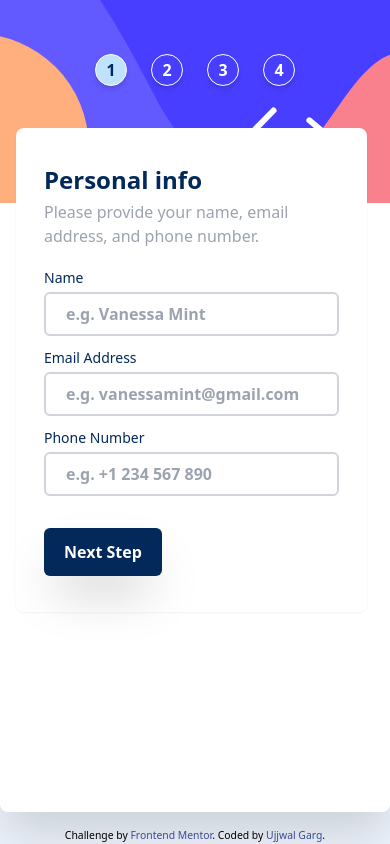
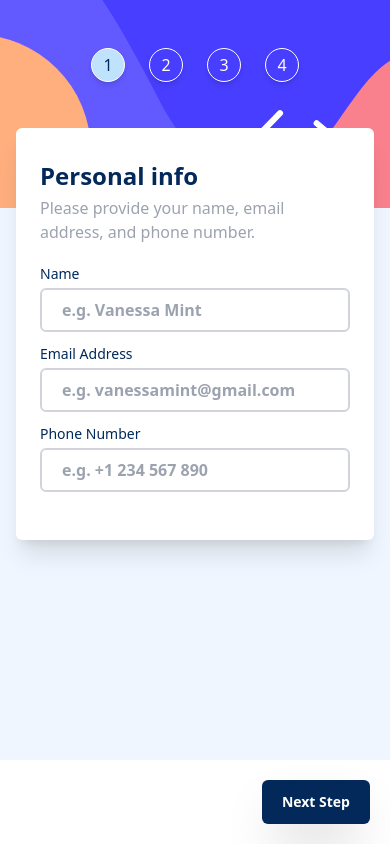
Before and after one commit to gargujjwal/Frontend-Mentors-multi-step-form-solution, a React (Vite) app: page / in a window 390 px wide. Built offline with nearby package versions, Linux system fonts and the light colour scheme; what prettier-plugin-tailwindcss would draw is missing.

Commit message:
update styles for responsive design
Signed-off-by: Ujjwal Garg <ujjwalgarg100204@gmail.com>

```diff
--- a/src/components/App.tsx
+++ b/src/components/App.tsx
@@ -1,5 +1,4 @@
 import { FormEvent, useState } from "react";
-import Attribution from "./Attribution";
 import MultiStepForm from "./MultiStepForm";
 import UserData from "../types/user-data";
 
@@ -43,11 +42,9 @@ function App() {
     }
 
     return (
-        <div
-            className={"flex h-screen flex-col gap-4 bg-magnolia object-cover"}
-        >
-            <div className={"flex-1 xl:px-40 xl:py-20"}>
+        <div className={"h-screen bg-magnolia xl:px-40 xl:py-20"}>
             <MultiStepForm
+                step={0}
                 userData={userData}
                 onStep1Change={step1ChangeHandler}
                 onStep2Change={step2ChangeHandler}
@@ -55,8 +52,6 @@ function App() {
                 onSubmit={formSubmitHandler}
             />
         </div>
-            <Attribution />
-        </div>
     );
 }
 
--- a/src/components/MultiStepForm.tsx
+++ b/src/components/MultiStepForm.tsx
@@ -46,22 +46,17 @@ export default function MultiStepForm(props: MultiStepFormProps): JSX.Element {
         <form
             action={"#"}
             className={
-                "flex h-full w-full rounded-lg drop-shadow-2xl sm:flex-col sm:gap-8 sm:bg-white xl:flex-row xl:p-4"
+                "flex sm:flex-col sm:gap-0 xl:h-full xl:flex-row xl:gap-4 xl:rounded-lg xl:bg-white xl:p-4"
             }
             onSubmit={props.onSubmit}
         >
             <Sidebar currStep={formStep} />
-            <main
-                className={
-                    "rounded-lg bg-white sm:w-[90%] sm:translate-y-32 sm:translate-x-4 sm:px-7 sm:py-9 sm:drop-shadow-sm xl:flex xl:flex-1 xl:translate-x-0 xl:translate-y-0 xl:flex-col xl:justify-between xl:py-12 xl:px-[8%]"
-                }
-            >
-                {formStep === stepsOfForm.length ? (
-                    <ThankYou userData={props.userData} />
-                ) : (
-                    stepsOfForm[formStep]
-                )}
-            </main>
+
+            {formStep === stepsOfForm.length ? (
+                <ThankYou userData={props.userData} />
+            ) : (
+                stepsOfForm[formStep]
+            )}
         </form>
     );
 }
--- a/src/components/Sidebar.tsx
+++ b/src/components/Sidebar.tsx
@@ -5,29 +5,28 @@ export default function Sidebar(props: SidebarProps): JSX.Element {
     return (
         <aside
             className={
-                "flex bg-cover uppercase text-white sm:absolute sm:max-h-[50%] sm:min-h-[25%] sm:w-full sm:justify-center sm:gap-6 sm:bg-sidebar-mobile sm:px-[10%] sm:py-[15%] xl:min-h-full xl:w-1/3 xl:rounded-lg"
+                "flex bg-cover uppercase text-white sm:absolute sm:top-0 sm:max-h-[20rem] sm:min-h-[13rem] sm:w-full sm:flex-row sm:items-start sm:justify-center sm:gap-6 sm:bg-sidebar-mobile sm:pt-12 xl:static xl:max-h-full xl:min-h-full xl:w-1/4 xl:flex-col xl:justify-start xl:gap-4 xl:rounded-lg xl:bg-sidebar-desktop xl:pt-20 xl:pl-12"
             }
             aria-label={"side-bar which holds step number"}
         >
             {steps.map((step, i) => (
-                <div
-                    key={i}
-                    className={"relative -top-8 flex items-center gap-6"}
-                >
+                <div key={i} className={"flex justify-center gap-6"}>
                     <div
                         className={
-                            "flex items-center justify-center rounded-full border border-white shadow-md sm:h-8 sm:w-8 sm:text-base sm:font-semibold xl:h-10 xl:w-10 xl:text-lg xl:font-bold" +
+                            "flex items-center justify-center rounded-full border border-white shadow-md sm:h-8 sm:w-8 sm:p-4 xl:h-10 xl:w-10 xl:p-5" +
                             `${
                                 i === props.currStep &&
-                                "border-0 border-light-blue bg-light-blue text-marine-blue"
+                                " border-light-blue bg-light-blue text-marine-blue"
                             }`
                         }
                         aria-label={"step-number"}
                     >
-                        {step.num}
+                        <span>{step.num}</span>
                     </div>
                     <div
-                        className={"flex flex-col gap-0.5 sm:hidden xl:block"}
+                        className={
+                            "flex flex-col gap-0.5 text-lg sm:hidden xl:block"
+                        }
                         aria-label={"step-info"}
                     >
                         <p className={"text-gray-400"}>Step {step.num}</p>
--- a/src/components/StepFooter.tsx
+++ b/src/components/StepFooter.tsx
@@ -2,10 +2,14 @@ import StepFooterProps from "../types/props/step-footer-props";
 
 export default function StepFooter(props: StepFooterProps): JSX.Element {
     return (
-        <footer className={"flex justify-between sm:w-full"}>
+        <footer
+            className={`flex ${
+                props.formStep < 1 ? "justify-end" : "justify-between"
+            }`}
+        >
             <button
                 type={"button"}
-                className={`border-0 font-bold capitalize text-gray-400 hover:text-marine-blue ${
+                className={`border-0 font-bold capitalize text-gray-400 hover:text-marine-blue xl:text-xl ${
                     props?.blockPrevBtn && "cursor-not-allowed"
                 } ${props.formStep < 1 && "hidden"}`}
                 onClick={props.onPrevBtnClick}
@@ -16,12 +20,12 @@ export default function StepFooter(props: StepFooterProps): JSX.Element {
 
             <button
                 type={"button"}
-                className={`rounded-md bg-marine-blue font-bold capitalize text-white shadow-2xl hover:bg-light-marine-blue  ${
+                className={`rounded-md bg-marine-blue font-bold capitalize text-white shadow-2xl hover:bg-light-marine-blue sm:px-5 sm:py-3 sm:text-sm xl:py-4 xl:px-8 xl:text-xl ${
                     props?.blockNextBtn && "cursor-not-allowed"
                 } ${
                     props.formStep === 3 &&
                     "bg-purplish-blue hover:bg-light-purplish-blue"
-                }sm:text-sm sm:px-5 sm:py-3 xl:py-4 xl:px-8`}
+                }`}
                 onClick={props?.onNextBtnClick}
                 disabled={props?.blockNextBtn}
             >
--- a/src/components/StepHeader.tsx
+++ b/src/components/StepHeader.tsx
@@ -4,13 +4,13 @@ type StepHeaderProps = {
 };
 export default function StepHeader(props: StepHeaderProps): JSX.Element {
     return (
-        <header className={"flex flex-col sm:gap-1 xl:mb-12 xl:gap-2"}>
+        <header className={"flex flex-col sm:gap-1 xl:gap-2"}>
             <h1
-                className={"font-bold text-marine-blue sm:text-2xl xl:text-4xl"}
+                className={"font-bold text-marine-blue sm:text-2xl xl:text-5xl"}
             >
                 {props.heading}
             </h1>
-            <div className={"sm:text-md text-left text-gray-400 xl:text-base"}>
+            <div className={"sm:text-md text-left text-gray-400 xl:text-xl"}>
                 {props.headingCaption}
             </div>
         </header>
--- a/src/components/Steps/Step-1.tsx
+++ b/src/components/Steps/Step-1.tsx
@@ -7,6 +7,7 @@ import {
     validateName,
     validatePhoneNumber,
 } from "../../utility/validators";
+import Step from "../UI/Step";
 
 type Step1Data = {
     name: { value: string; isValid: boolean | null };
@@ -145,8 +146,7 @@ export default function Step1(props: Step1Props): JSX.Element {
     } = step1Data;
 
     return (
-        <div className={"flex flex-col gap-8"}>
-            <div className={"sm:flex sm:flex-col"}>
+        <Step>
             <StepHeader
                 heading={"Personal info"}
                 headingCaption={
@@ -154,13 +154,13 @@ export default function Step1(props: Step1Props): JSX.Element {
                 }
             />
             <fieldset
-                    className={"flex flex-col sm:mt-5 sm:gap-3 xl:gap-6"}
+                className={"flex flex-col sm:mt-5 sm:gap-3 xl:mt-16 xl:gap-6"}
                 aria-label={"step-1 form"}
             >
                 <div>
-                        <div className={"flex justify-between "}>
+                    <div className={"flex justify-between"}>
                         <label
-                                className={`text-marine-blue sm:text-sm xl:text-lg`}
+                            className={`text-marine-blue sm:text-sm xl:text-xl`}
                             htmlFor="name"
                         >
                             Name
@@ -172,8 +172,7 @@ export default function Step1(props: Step1Props): JSX.Element {
                             }
                             aria-label={"error-message"}
                         >
-                                {nameValidity === false &&
-                                    "Field value is Invalid"}
+                            {nameValidity === false && "Field value is Invalid"}
                         </span>
                     </div>
                     <input
@@ -230,9 +229,7 @@ export default function Step1(props: Step1Props): JSX.Element {
                 <div>
                     <div className={"flex justify-between"}>
                         <label
-                                className={
-                                    "text-marine-blue sm:text-sm xl:text-lg"
-                                }
+                            className={"text-marine-blue sm:text-sm xl:text-lg"}
                             htmlFor="name"
                         >
                             Phone Number
@@ -263,13 +260,18 @@ export default function Step1(props: Step1Props): JSX.Element {
                     />
                 </div>
             </fieldset>
-            </div>
 
+            <div
+                className={
+                    "absolute bottom-0 left-0 sm:w-full sm:bg-white sm:p-5"
+                }
+            >
                 <StepFooter
                     formStep={0}
                     blockNextBtn={!formValidity}
                     onNextBtnClick={step1FormSubmitHandler}
                 />
             </div>
+        </Step>
     );
 }
--- a/src/components/Steps/ThankYou.tsx
+++ b/src/components/Steps/ThankYou.tsx
@@ -1,17 +1,18 @@
 import thankYouIcon from "../../assets/images/icon-thank-you.svg";
 import ThankYouProps from "../../types/props/thank-you-props";
+import Step from "../UI/Step";
 
 export default function ThankYou(props: ThankYouProps): JSX.Element {
     console.log(props.userData);
     return (
-        <div
+        <Step
             className={
-                "mt-20 flex flex-col text-center sm:gap-6 xl:gap-10 xl:px-20"
+                "flex flex-col items-center justify-center text-center sm:gap-6 xl:gap-10"
             }
         >
             <div
                 className={
-                    "mx-auto rounded-full sm:h-1/4 sm:w-1/4 xl:h-2/5 xl:w-2/5"
+                    "mx-auto rounded-full sm:h-1/4 sm:w-1/4 xl:h-1/5 xl:w-1/5"
                 }
             >
                 <img
@@ -30,6 +31,6 @@ export default function ThankYou(props: ThankYouProps): JSX.Element {
                 using our platform. If you ever need support, please feel free
                 to email us at support@loremgaming.com
             </p>
-        </div>
+        </Step>
     );
 }
--- a/src/components/UI/LabelInput.tsx
+++ /dev/null
@@ -1,31 +0,0 @@
-import { useRef } from "react";
-
-type LabelInputProps = {
-    label: string;
-    error: string;
-    validator: (val: string) => boolean;
-};
-export default function LabelInput(props: LabelInputProps): JSX.Element {
-    const inpRef = useRef<HTMLInputElement>(null);
-    return (
-        <div>
-            <div className={"flex justify-between"}>
-                <label className={"text-lg text-marine-blue"} htmlFor="name">
-                    Name
-                </label>
-
-                <span
-                    className={"text-base font-bold text-rose-500"}
-                    aria-label={"error-message"}
-                ></span>
-            </div>
-            <input
-                id={"name"}
-                className={"input"}
-                type="text"
-                required
-                ref={inpRef}
-            />
-        </div>
-    );
-}
--- /dev/null
+++ b/src/components/UI/Step.tsx
@@ -0,0 +1,15 @@
+import React from "react";
+
+type StepUIProp = {
+    className?: string;
+    children: React.ReactNode[];
+};
+export default function Step(props: StepUIProp): JSX.Element {
+    return (
+        <div
+            className={`z-10 sm:m-4 sm:mt-32 sm:rounded-md sm:bg-white sm:px-6 sm:pt-8 sm:pb-12 sm:shadow-xl xl:static xl:relative xl:mt-0 xl:min-w-[55rem] xl:py-10 xl:pl-28 xl:shadow-none ${props.className}`}
+        >
+            {props.children}
+        </div>
+    );
+}
```
Also changed, not shown: src/components/Steps/Step-2.tsx (+18 -12 lines), src/components/Steps/Step-3.tsx (+11 -4 lines), src/components/Steps/Step-4.tsx (+8 -1 lines). Lines whose indentation alone changed are shown as unchanged.
